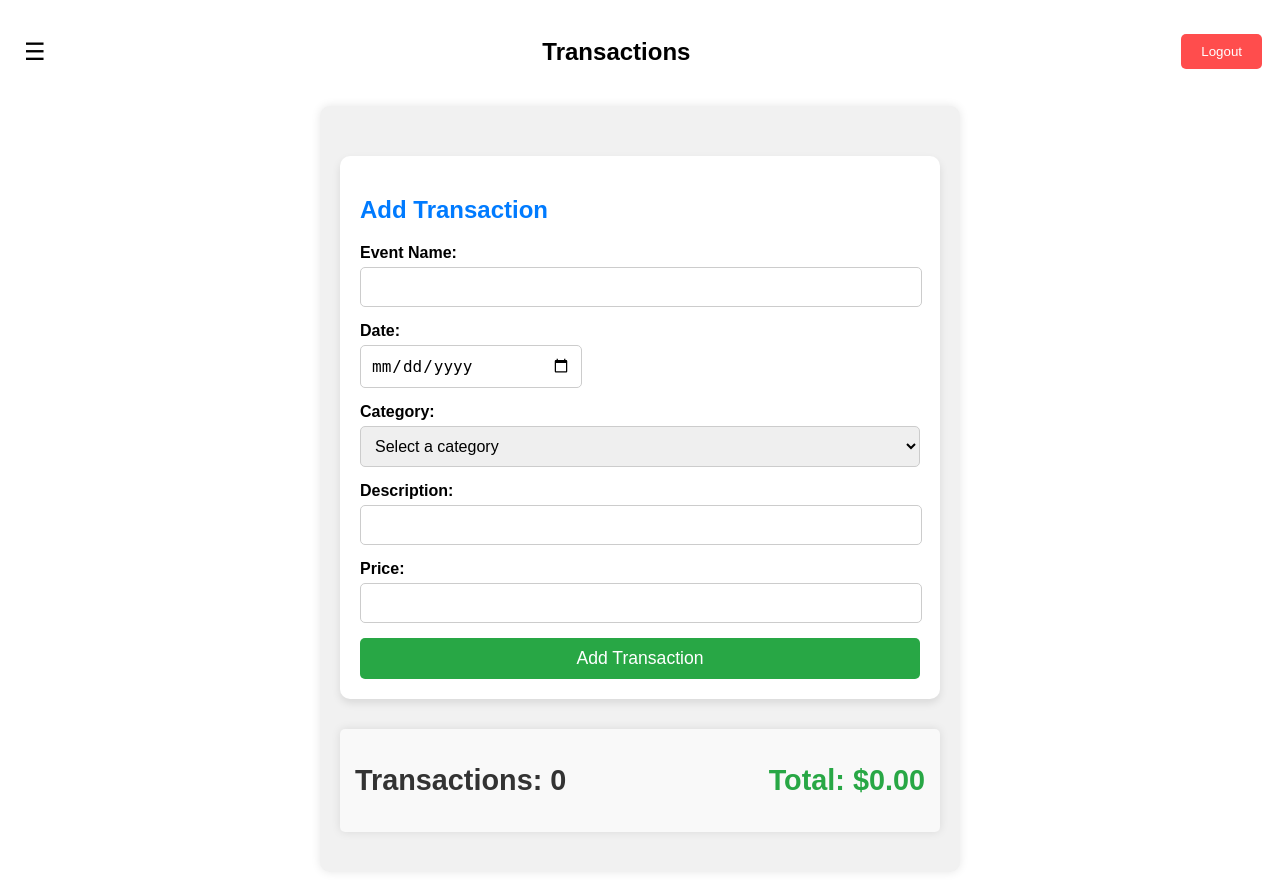
After one commit to austin-carnahan/software-engineering-24, a Flask app: template templates/transactions.html in a window 1280 px wide. The commit adds this page. Run offline with Flask 3, Linux system fonts and the light colour scheme; the template is opened without the code that fills it, so the values that code supplies are empty; parts of the project's set-up code (start-up, migrations or seed data) failed here and were passed over.

Commit message:
Revert "Revert "Transactions""

```diff
--- a/routes/routes.py
+++ b/routes/routes.py
@@ -177,7 +177,41 @@ def register_routes(app):
                 return jsonify({"message": "Profile data saved successfully"}), 201
             except Exception as e:
                 return jsonify({"error": str(e)}), 500
+        return render_template('budgetform.html')
 
+    @app.route('/profile', methods=['GET', 'POST'])
+    def profile():
+        if 'email' not in session:
+            return redirect(url_for('home'))
+
+        if request.method == 'POST':
+            form_data = request.get_json()
+            if not form_data:
+                return jsonify({"error": "No data provided"}), 400
+
+            first_name = form_data.get('firstName')
+            last_name = form_data.get('lastName')
+            email = form_data.get('email')
+            phone_number = form_data.get('phoneNumber')
+
+            # Ensure email from form data matches the session email
+            if email != session['email']:
+                return jsonify({"error": "Email mismatch"}), 400
+
+            try:
+                # Update or insert the profile data
+                db.profiles.update_one(
+                    {'email': email},
+                    {'$set': {
+                        'first_name': first_name,
+                        'last_name': last_name,
+                        'phone_number': phone_number
+                    }},
+                    upsert=True
+                )
+                return jsonify({"message": "Profile data saved successfully"}), 201
+            except Exception as e:
+                return jsonify({"error": str(e)}), 500
         return render_template('profile.html')
 
     @app.route('/get_profile', methods=['GET'])
@@ -202,3 +236,49 @@ def register_routes(app):
                 "email": "",
                 "phoneNumber": ""
             })
+
+    @app.route('/transactions', methods=['GET', 'POST'])
+    def transactions():
+        if 'email' not in session:
+            return redirect(url_for('home'))
+
+        email = session['email']
+
+        if request.method == 'POST':
+            form_data = request.get_json()
+            event_name = form_data.get('event_name')
+            event_date = form_data.get('event_date')
+            category = form_data.get('category')
+            description = form_data.get('description', '')  # Optional field
+            price = form_data.get('price')
+
+            if not event_name or not event_date or not category or not price:
+                return jsonify({"error": "All required fields must be filled out"}), 400
+
+            try:
+                db.transactions.insert_one({
+                    'email': email,
+                    'event_name': event_name,
+                    'event_date': event_date,
+                    'category': category,
+                    'description': description,
+                    'price': float(price)
+                })
+                return jsonify({"message": "Transaction saved successfully"}), 201
+            except Exception as e:
+                return jsonify({"error": str(e)}), 500
+
+        # When accessed with GET method, return transactions.html
+        return render_template('transactions.html')
+
+    @app.route('/get_transactions', methods=['GET'])
+    def get_transactions():
+        if 'email' not in session:
+            return redirect(url_for('home'))
+
+        email = session['email']
+        transactions = list(db.transactions.find({"email": email}, {'_id': False}))
+
+        total_amount = sum(t['price'] for t in transactions)
+
+        return jsonify(transactions=transactions, total=total_amount)
--- /dev/null
+++ b/static/css/transactions.css
@@ -0,0 +1,135 @@
+/* Budget form styles */
+
+.budget-form-section {
+    background-color: #FFFFFF;
+    color: #000000;
+    max-width: 600px;
+    margin: 30px auto;
+    padding: 20px;
+    border-radius: 10px;
+    box-shadow: 0 4px 8px rgba(0, 0, 0, 0.1);
+}
+
+.budget-form-section h2 {
+    color: #007BFF;
+    margin-bottom: 20px;
+}
+
+.budget-form-section form {
+    display: flex;
+    flex-direction: column;
+}
+
+.budget-form-section label {
+    font-size: 16px;
+    margin-bottom: 5px;
+    text-align: left;
+}
+
+.budget-form-section input,
+.budget-form-section select {
+    padding: 10px;
+    border: 1px solid #CCCCCC;
+    border-radius: 5px;
+    font-size: 16px;
+    margin-bottom: 15px;
+}
+
+.budget-form-section input[type="date"] {
+    max-width: 200px;
+}
+
+.budget-form-section button {
+    background-color: #007BFF;
+    color: #FFFFFF;
+    border: none;
+    padding: 10px 20px;
+    border-radius: 5px;
+    font-size: 16px;
+    cursor: pointer;
+    transition: background-color 0.3s, box-shadow 0.3s;
+}
+
+.budget-form-section button:hover {
+    background-color: #0056b3;
+    box-shadow: 0 4px 8px rgba(0, 0, 0, 0.2);
+}
+
+/* CSS for the transaction list section */
+#transaction-list-section {
+    margin-top: 20px;
+    padding: 15px;
+    border-radius: 5px;
+    background-color: #f9f9f9;
+    box-shadow: 0 0 10px rgba(0, 0, 0, 0.1);
+}
+
+#transaction-list-section h2 {
+    display: flex;
+    justify-content: space-between;
+    margin-bottom: 20px;
+}
+
+#transaction-list-section h2 .transaction-count {
+    font-size: 1.2em;
+    color: #333;
+}
+
+#transaction-list-section h2 .total-amount {
+    font-size: 1.2em;
+    color: #28a745;
+}
+
+#transaction-list {
+    width: 100%;
+    border-collapse: collapse;
+}
+
+#transaction-list tbody tr {
+    border-bottom: 1px solid #ddd;
+    padding: 10px 0;
+}
+
+#transaction-list tbody tr:last-child {
+    border-bottom: none;
+}
+
+#transaction-list td {
+    padding: 10px;
+    vertical-align: middle;
+}
+
+#transaction-list td img {
+    width: 30px;
+    height: 30px;
+    margin-right: 10px;
+}
+
+#transaction-list .transaction-description {
+    display: flex;
+    align-items: center;
+}
+
+#transaction-list .transaction-description .category {
+    font-weight: bold;
+    margin-right: 5px;
+}
+
+#transaction-list .transaction-amount {
+    color: #dc3545; /* Color for negative amount */
+    font-weight: bold;
+}
+
+#transaction-list .transaction-date {
+    color: #666;
+    font-size: 0.9em;
+}
+
+#transaction-list .transaction-menu {
+    cursor: pointer;
+    color: #999;
+}
+
+#transaction-list .transaction-menu:hover {
+    color: #333;
+}
--- a/templates/budgetform.html
+++ b/templates/budgetform.html
@@ -19,6 +19,7 @@
             <ul class="nav-items">
                 <li><a href="{{ url_for('dashboard') }}">Budget Summary</a></li>
                 <li><a href="{{ url_for('budget_form') }}" class="active">Budget Form</a></li>
+                <li><a href="{{ url_for('transactions') }}">Transactions</a></li>
                 <li><a href="{{ url_for('profile') }}">Profile</a></li>
             </ul>
         </div>
--- a/templates/dashboard.html
+++ b/templates/dashboard.html
@@ -21,6 +21,7 @@
             <ul class="nav-items">
                 <li><a href="{{ url_for('dashboard') }}" class="active">Budget Summary</a></li>
                 <li><a href="{{ url_for('budget_form') }}">Budget Form</a></li>
+                <li><a href="{{ url_for('transactions') }}">Transactions</a></li>
                 <li><a href="{{ url_for('profile') }}">Profile</a></li>
             </ul>
         </div>
--- a/templates/profile.html
+++ b/templates/profile.html
@@ -19,6 +19,7 @@
             <ul class="nav-items">
                 <li><a href="{{ url_for('dashboard') }}">Budget Summary</a></li>
                 <li><a href="{{ url_for('budget_form') }}">Budget Form</a></li>
+                <li><a href="{{ url_for('transactions') }}">Transactions</a></li>
                 <li><a href="{{ url_for('profile') }}" class="active">Profile</a></li>
             </ul>
         </div>
--- /dev/null
+++ b/templates/transactions.html
@@ -0,0 +1,165 @@
+<!DOCTYPE html>
+<html lang="en">
+
+<head>
+    <meta charset="UTF-8">
+    <meta name="viewport" content="width=device-width, initial-scale=1.0">
+    <title>Transactions</title>
+    <link rel="stylesheet" href="/static/css/budgetform.css">
+    <link rel="stylesheet" href="/static/css/transactions.css">
+    <script src="https://ajax.googleapis.com/ajax/libs/jquery/3.6.0/jquery.min.js"></script>
+</head>
+
+<body>
+    <div class="container">
+        <div class="sidebar">
+            <div class="logo">
+                <img src="/static/images/wallet.png" alt="Personal Budget Logo">
+                <h1>Personal Budget</h1>
+            </div>
+            <ul class="nav-items">
+                <li><a href="{{ url_for('dashboard') }}">Budget Summary</a></li>
+                <li><a href="{{ url_for('budget_form') }}">Budget Form</a></li>
+                <li><a href="{{ url_for('transactions') }}" class="active">Transactions</a></li>
+                <li><a href="{{ url_for('profile') }}">Profile</a></li>
+            </ul>
+        </div>
+
+        <div class="content">
+            <div class="header">
+                <button id="sidebar-menu-button"><span class="menu-icon">☰</span></button>
+                <h2>Transactions</h2>
+                <div class="logout-button">
+                    <button id="logout-btn">Logout</button>
+                </div>
+            </div>
+
+            <div class="main-section">
+                <section class="budget-form-section">
+                    <h2>Add Transaction</h2>
+                    <form id="transactionForm">
+                        <label for="event-name">Event Name:</label>
+                        <input type="text" id="event-name" name="event_name" required>
+
+                        <label for="event-date">Date:</label>
+                        <input type="date" id="event-date" name="event_date" required>
+
+                        <label for="category">Category:</label>
+                        <select id="category" name="category" required>
+                            <option value="">Select a category</option>
+                            <option value="food">Food</option>
+                            <option value="accommodation">Accommodation</option>
+                            <option value="transport">Transport</option>
+                            <option value="shopping">Shopping</option>
+                            <option value="miscellaneous">Miscellaneous</option>
+                        </select>
+
+                        <label for="description">Description:</label>
+                        <input type="text" id="description" name="description">
+
+                        <label for="price">Price:</label>
+                        <input type="number" id="price" name="price" step="0.01" min="0" required>
+
+                        <button type="submit" class="auth-button">Add Transaction</button>
+                    </form>
+                </section>
+
+                <!-- Transactions List Section -->
+                <section id="transaction-list-section">
+                    <h2>
+                        <span class="transaction-count">Transactions: <span id="transaction-count">0</span></span>
+                        <span class="total-amount">Total: $<span id="total-amount">0.00</span></span>
+                    </h2>
+                    <table id="transaction-list">
+                        <tbody id="transactions-body">
+                            <!-- Transactions will be dynamically inserted here -->
+                        </tbody>
+                    </table>
+                </section>
+
+                <div id="errors"></div>
+                <div id="summary"></div>
+            </div>
+        </div>
+    </div>
+
+    <script>
+        const sidebarMenuBtn = document.getElementById('sidebar-menu-button');
+        const sidebar = document.querySelector('.sidebar');
+        const content = document.querySelector('.content');
+
+        sidebarMenuBtn.addEventListener('click', () => {
+            sidebar.classList.toggle('active');
+            content.classList.toggle('sidebar-active');
+        });
+        $(document).ready(function() {
+            $('#logout-btn').click(function() {
+                $.get('/logout', function(response) {
+                    alert(response.message);
+                    window.location.href = '/';
+                }).fail(function() {
+                    alert('Logout failed. Please try again.');
+                });
+            });
+
+            // Handle form submission
+            $('#transactionForm').submit(function(event) {
+                event.preventDefault();
+
+                const formData = {
+                    event_name: $('#event-name').val(),
+                    event_date: $('#event-date').val(),
+                    category: $('#category').val(),
+                    description: $('#description').val(),
+                    price: parseFloat($('#price').val()),
+                };
+
+                $.ajax({
+                    url: '/transactions',
+                    method: 'POST',
+                    contentType: 'application/json',
+                    data: JSON.stringify(formData),
+                    success: function(response) {
+                        $('#summary').text(response.message);
+                        loadTransactions(); // Load transactions after adding a new one
+                    },
+                    error: function(response) {
+                        $('#errors').text(response.responseJSON.error || 'An error occurred. Please try again.');
+                    }
+                });
+            });
+
+            function loadTransactions() {
+                $.get('/get_transactions', function(response) {
+                    const transactions = response.transactions;
+                    $('#transaction-count').text(transactions.length);
+                    $('#total-amount').text(response.total.toFixed(2));
+
+                    const transactionBody = $('#transactions-body');
+                    transactionBody.empty();
+                    transactions.forEach(function(transaction) {
+                        transactionBody.append(`
+                            <tr>
+                                <td><img src="/static/icons/${transaction.category}.png" alt="${transaction.category} icon"></td>
+                                <td class="transaction-description">
+                                    <span class="category">${transaction.category}</span>
+                                    <span>${transaction.event_name}</span>
+                                    <br>
+                                    <span class="transaction-date">${transaction.event_date}</span>
+                                </td>
+                                <td class="transaction-amount">${transaction.price < 0 ? '-' : ''}$${Math.abs(transaction.price).toFixed(2)}</td>
+                                <td class="transaction-menu">...</td>
+                            </tr>
+                        `);
+                    });
+                });
+            }
+
+            // Initial load of transactions
+            loadTransactions();
+        });
+    </script>
+
+</body>
+
+</html>
```
